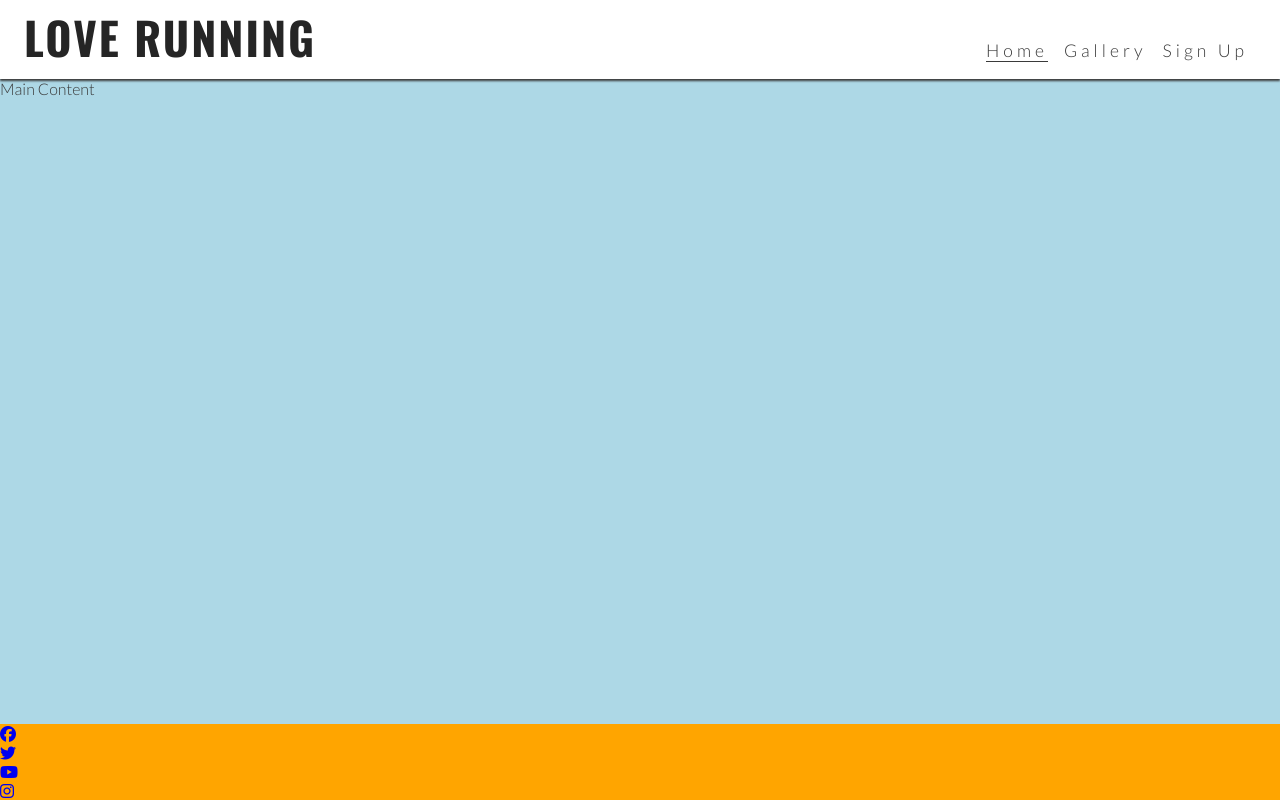
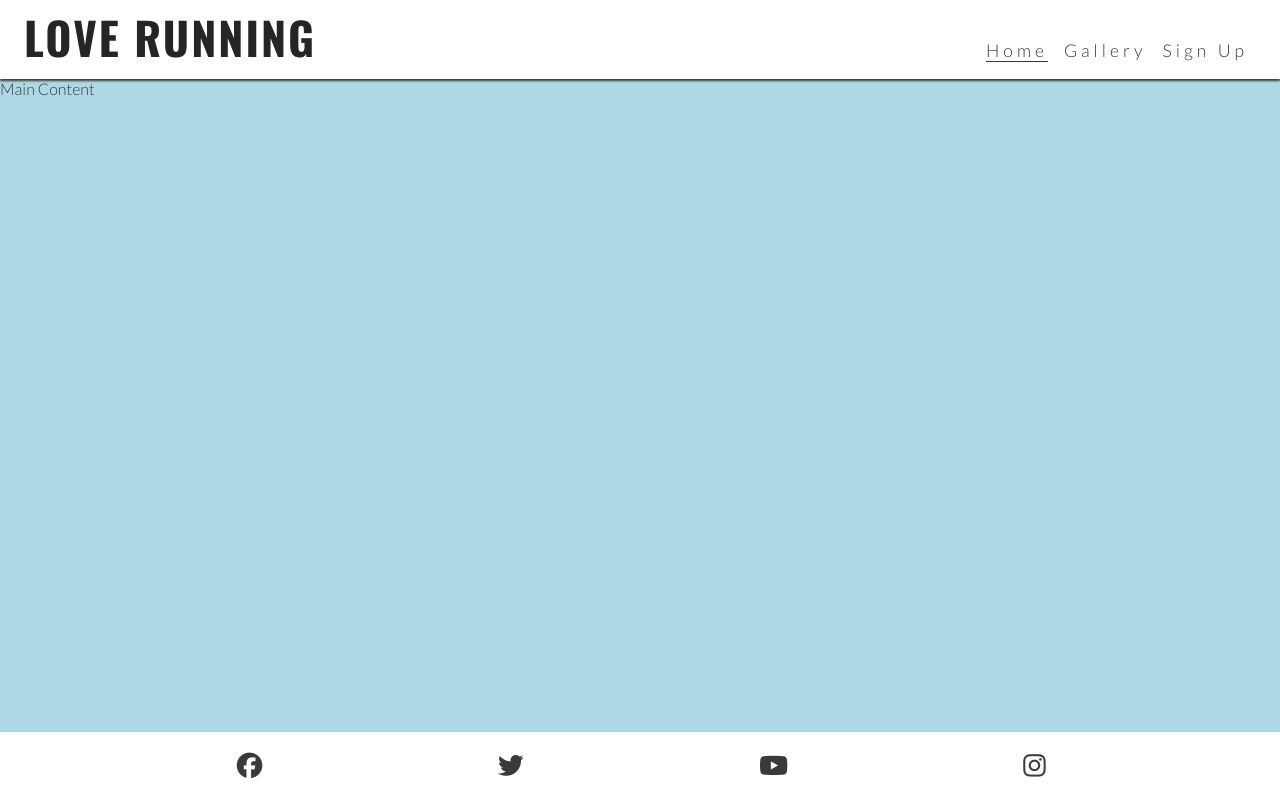
Before and after one commit to Chandni-L5/love-running, a plain HTML site: page index.html in a window 1280 px wide. Drawn offline with nearby package versions, Linux system fonts and the light colour scheme.

Commit message:
Style footer icons for all screen sizes

```diff
--- a/assets/css/style.css
+++ b/assets/css/style.css
@@ -4,8 +4,8 @@
 /* Asterisk wildcard selector to override default styles added by the browser */
 * {
     padding: 0;
-    margin:0;
-    box-sizing:border-box;
+    margin: 0;
+    box-sizing: border-box;
 }
 
 /*General styles*/
@@ -14,7 +14,7 @@ body {
     display: flex;
     flex-direction: column;
     /* Generic project styles */
-    color:#3a3a3a;
+    color: #3a3a3a;
     font-family: 'Lato', sans-serif;
 }
 
@@ -32,7 +32,7 @@ header {
 }
 
 header a {
-    text-decoration:none;
+    text-decoration: none;
     color: inherit;
 }
 
@@ -49,12 +49,12 @@ h1 {
     list-style-type: none;
 }
 
-#menu > li {
+#menu>li {
     margin-bottom: 1em;
 }
 
 .active {
-    border-bottom:1px solid #3a3a3a;
+    border-bottom: 1px solid #3a3a3a;
 }
 
 /* Navbar styles with dropdown toggle */
@@ -63,7 +63,7 @@ nav {
     background-color: #ffffff;
     width: 100%;
     left: 0;
-    padding:0 1rem;
+    padding: 0 1rem;
     box-shadow: 0 2px 2px #3a3a3a;
     display: none;
     top: 100%;
@@ -91,17 +91,28 @@ main {
 }
 
 /* Footer */
-footer {
-    background-color: orange;
+#social-networks {
+    text-align: center;
+    padding: 20px 0;
+    display: flex;
+    justify-content: space-evenly;
+    list-style-type: none;
+}
+
+#social-networks i {
+    font-size: 160%;
+    padding: 5%;
+    color:#3a3a3a;
 }
 
 /* Media query: tablets and larger (768px and up) */
 @media screen and (min-width:768px) {
+
     /*Header */
     nav {
-        display:block;
+        display: block;
         position: relative;
-        box-shadow:none;
+        box-shadow: none;
         width: fit-content;
         padding-right: 1rem;
     }
@@ -110,7 +121,7 @@ footer {
         display: flex;
     }
 
-    #menu > li {
+    #menu>li {
         padding-left: 1rem;
     }
 
@@ -133,7 +144,7 @@ footer {
 
 /* Large devices (laptops and desktops, 992px and up) */
 @media screen and (min-width: 992px) {
-    #menu a:hover{
+    #menu a:hover {
         border-bottom: 1px solid #3a3a3a;
     }
 }
--- a/index.html
+++ b/index.html
@@ -24,7 +24,9 @@
             <h1 id="logo">Love Running</h1>
         </a>
         <input type="checkbox" id="nav-toggle" name="nav-toggle">
-        <label for="nav-toggle" class="nav-toggle-label"><i class="fa-solid fa-bars"></i></label>
+        <label for="nav-toggle" class="nav-toggle-label">
+            <i class="fa-solid fa-bars"></i>
+        </label>
         <nav>
             <ul id="menu">
                 <li><a href="" class="active">Home</a></li>
@@ -39,24 +41,32 @@
 
     <!--Footer-->
     <footer>
-        <ul>
-            <li><a href="https://www.facebook.com/" target="_blank" rel="noopener"
-                    aria-label="Visit our Facebook page (opens in a new tab)"><i class="fa-brands fa-facebook"></i></a>
+        <ul id="social-networks">
+            <li>
+                <a href="https://www.facebook.com/" target="_blank" rel="noopener"
+                    aria-label="Visit our Facebook page (opens in a new tab)"><i class="fa-brands fa-facebook"></i>
+                </a>
             </li>
-            <li><a href="https://www.twitter.com/" target="_blank" rel="noopener"
-                aria-label="Visit our Twitter page (opens in a new tab)"><i class="fa-brands fa-twitter"></i></a>
-             </li>
-            <li><a href="https://www.youtube.com/" target="_blank" rel="noopener"
-            aria-label="Visit our Youtube page (opens in a new tab)"><i class="fa-brands fa-youtube"></i></a>
+            <li>
+                <a href="https://www.twitter.com/" target="_blank" rel="noopener"
+                    aria-label="Visit our Twitter page (opens in a new tab)"><i class="fa-brands fa-twitter"></i>
+                </a>
             </li>
-            <li><a href="https://www.instagram.com/" target="_blank" rel="noopener"
-                aria-label="Visit our Instagram page (opens in a new tab)"><i class="fa-brands fa-instagram"></i></a>
+            <li>
+                <a href="https://www.youtube.com/" target="_blank" rel="noopener"
+                    aria-label="Visit our Youtube page (opens in a new tab)"><i class="fa-brands fa-youtube"></i>
+                </a>
+            </li>
+            <li>
+                <a href="https://www.instagram.com/" target="_blank" rel="noopener"
+                    aria-label="Visit our Instagram page (opens in a new tab)"><i class="fa-brands fa-instagram"></i>
+                </a>
             </li>
         </ul>
     </footer>
 
     <!-- Font Awesome kit -->
-     <script src="https://kit.fontawesome.com/79e37bf5f8.js" crossorigin="anonymous"></script>
+    <script src="https://kit.fontawesome.com/79e37bf5f8.js" crossorigin="anonymous"></script>
 </body>
 
 </html>
```
